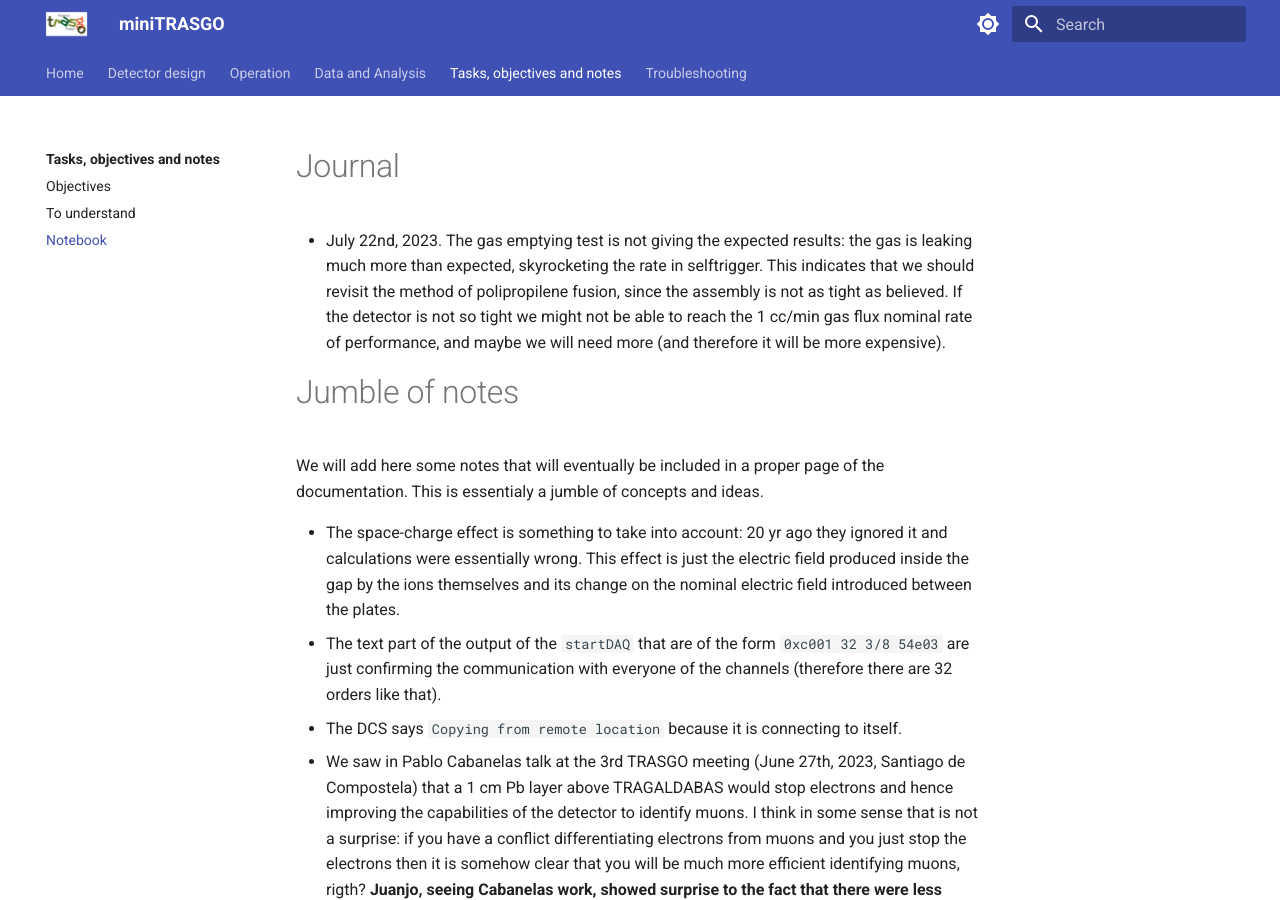
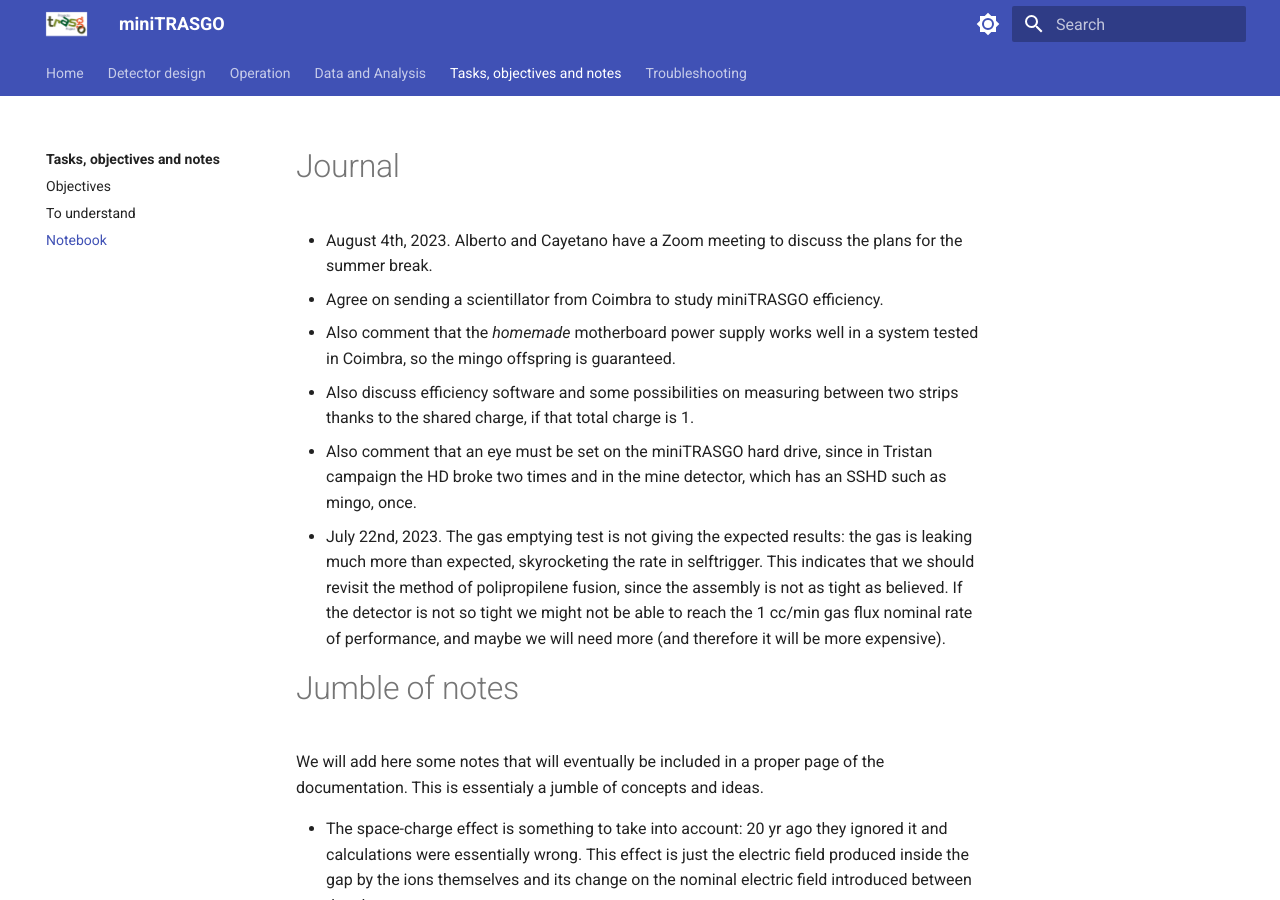
Before and after one commit to cayesoneira/miniTRASGO-documentation, an MkDocs documentation site: the page built from docs/tasks/notes.md, in a window 1280 px wide and 900 px high. Built offline with MkDocs 1.6.1 and Material for MkDocs 9.7.7, drawn with Linux system fonts in a browser that asks for light colours.

Commit message:
Update notes.md

```diff
--- a/docs/tasks/notes.md
+++ b/docs/tasks/notes.md
@@ -1,4 +1,9 @@
 # Journal
+- August 4th, 2023. Alberto and Cayetano have a Zoom meeting to discuss the plans for the summer break.
+  - Agree on sending a scientillator from Coimbra to study miniTRASGO efficiency.
+  - Also comment that the *homemade* motherboard power supply works well in a system tested in Coimbra, so the mingo offspring is guaranteed.
+  - Also discuss efficiency software and some possibilities on measuring between two strips thanks to the shared charge, if that total charge is 1.
+  - Also comment that an eye must be set on the miniTRASGO hard drive, since in Tristan campaign the HD broke two times and in the mine detector, which has an SSHD such as mingo, once.
 - July 22nd, 2023. The gas emptying test is not giving the expected results: the gas is leaking much more than expected, skyrocketing the rate in selftrigger. This indicates that we should revisit the method of polipropilene fusion, since the assembly is not as tight as believed. If the detector is not so tight we might not be able to reach the 1 cc/min gas flux nominal rate of performance, and maybe we will need more (and therefore it will be more expensive).
 
 # Jumble of notes
```
